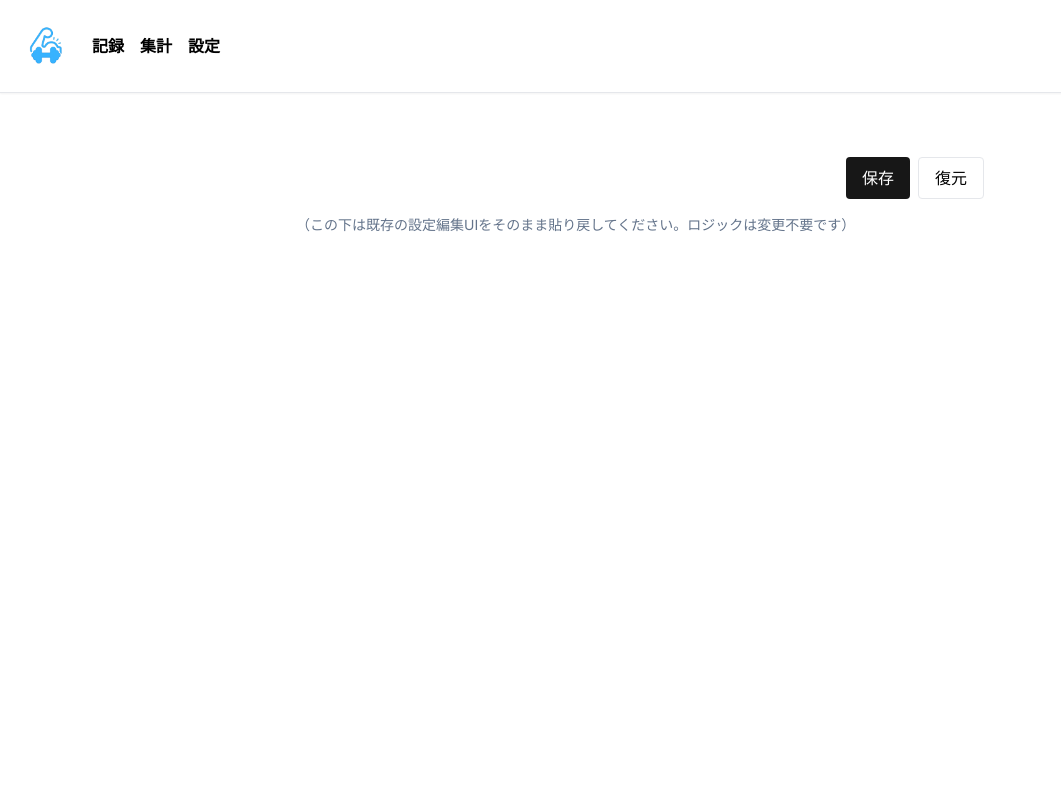
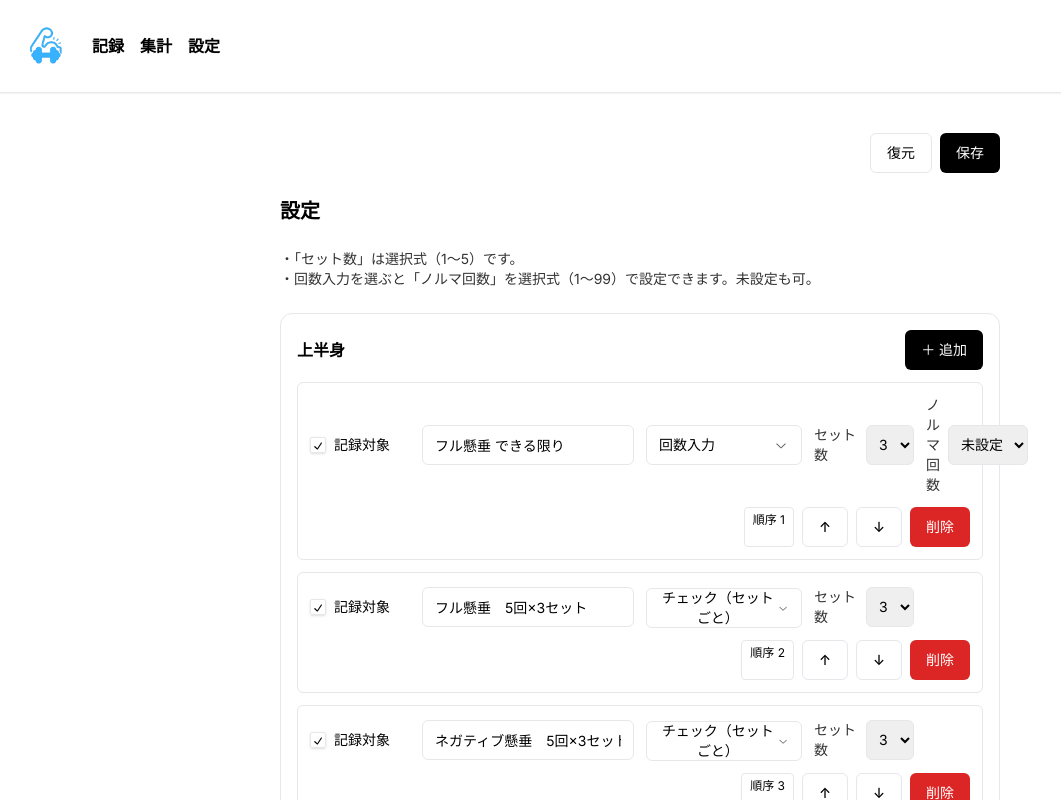
Before and after one commit to Mickey-1996/workout-tracker20250807, a Next.js app: page /tabs/settings in a window 1280 px wide. Shown: the top 800 px of the page, without its empty margins (0-1061 px from the left). Built offline with nearby package versions, Linux system fonts and the light colour scheme.

Commit message:
Update SettingsTab.tsx

```diff
--- a/src/tabs/SettingsTab.tsx
+++ b/src/tabs/SettingsTab.tsx
@@ -1,194 +1,379 @@
 "use client";
 
-import React, { useEffect, useMemo, useRef, useState } from "react";
-import { defaultExercises } from "@/lib/exercises-default"; // 既存の初期データ
-import type { ExerciseItem, ExercisesState, InputMode } from "@/lib/types";
+import { useEffect, useMemo, useState, useRef } from "react";
+import { Button } from "@/components/ui/Button";
+import { Input } from "@/components/ui/Input";
+import { Checkbox } from "@/components/ui/Checkbox";
+import {
+  Select,
+  SelectTrigger,
+  SelectValue,
+  SelectContent,
+  SelectItem,
+} from "@/components/ui/Select";
 
-/** ★いまの保存キー（これからも使うキー） */
-const KEY_SETTINGS_V2 = "wt:settings.v2";
-/** ★過去に使っていた/ありえるキー名の候補（自動移行でスキャン） */
-const LEGACY_KEYS = [
-  "exercises",
-  "settings",
-  "wt:settings",
-  "exercisesState",
-  "EXERCISES",
-] as const;
+import type { Category, ExerciseItem, InputMode } from "@/lib/types";
+import { loadJSON, saveJSON } from "@/lib/local-storage";
+import { defaultExercises } from "@/lib/exercises-default";
 
-/** localStorage ヘルパ */
-const ls = {
-  get: (k: string) => {
-    try {
-      if (typeof window === "undefined") return null;
-      return window.localStorage.getItem(k);
-    } catch {
-      return null;
-    }
-  },
-  set: (k: string, v: string) => {
-    try {
-      if (typeof window === "undefined") return;
-      window.localStorage.setItem(k, v);
-    } catch {}
-  },
+const SETTINGS_KEY = "settings-v1";
+const SETTINGS_DOWNLOAD_FILENAME = "settings.latest.json";
+
+/** types.ts は触らず UI 側だけで拡張 */
+type ExtendedExerciseItem = ExerciseItem & {
+  repTarget?: number;   // 回数入力モード時のノルマ回数
+  checkCount?: number;  // セット数（旧: sets 互換あり）
+  sets?: number;
+  order?: number;
+  enabled?: boolean;
 };
 
-/** 何かしらの JSON を安全に parse */
-function safeParse<T>(raw: string | null): T | null {
-  if (!raw) return null;
-  try {
-    return JSON.parse(raw) as T;
-  } catch {
-    return null;
-  }
+type Settings = { items: ExtendedExerciseItem[] };
+
+/* ===== ユーティリティ（順序正規化・比較） ===== */
+const cmpOrderName = (a: ExtendedExerciseItem, b: ExtendedExerciseItem) =>
+  (a.order ?? 0) - (b.order ?? 0) || (a.name ?? "").localeCompare(b.name ?? "");
+
+function normalizeOrders(list: ExtendedExerciseItem[]): ExtendedExerciseItem[] {
+  const out = list.map((x) => ({ ...x })); // 破壊的変更を避ける
+  (["upper", "lower", "other"] as Category[]).forEach((cat) => {
+    const grp = out.filter((x) => x.category === cat).sort(cmpOrderName);
+    grp.forEach((x, i) => {
+      const idx = out.findIndex((y) => y.id === x.id);
+      if (idx >= 0) out[idx] = { ...out[idx], order: i + 1 };
+    });
+  });
+  return out;
 }
 
-/** 旧キー群を上から順に探して最初に見つかった設定を返す */
-function readFromAnyLegacy(): ExercisesState | null {
-  for (const k of LEGACY_KEYS) {
-    const hit = safeParse<ExercisesState>(ls.get(k));
-    if (hit && typeof hit === "object") return hit;
-  }
-  return null;
+function toItemSafe(raw: any, fallbackCat: Category = "other"): ExtendedExerciseItem {
+  const catRaw = raw?.category;
+  const cat = (catRaw === "upper" || catRaw === "lower" || catRaw === "other" ? catRaw : (catRaw === "etc" ? "other" : fallbackCat)) as Category;
+  const checkCount = typeof raw?.checkCount === "number" ? raw.checkCount : (typeof raw?.sets === "number" ? raw.sets : 3);
+  return {
+    id: String(raw?.id ?? crypto.randomUUID()),
+    name: String(raw?.name ?? ""),
+    category: cat,
+    enabled: raw?.enabled !== false,
+    order: Number(raw?.order ?? 0),
+    inputMode: (raw?.inputMode ?? raw?.mode ?? "check") as InputMode,
+    checkCount,
+    sets: typeof raw?.sets === "number" ? raw.sets : checkCount,
+    repTarget: typeof raw?.repTarget === "number" ? raw.repTarget : undefined,
+  };
 }
 
-/** v2（正式キー）を読む。無ければ旧キーを返す */
-function loadSettings(): { state: ExercisesState; migratedFrom?: string } {
-  const v2 = safeParse<ExercisesState>(ls.get(KEY_SETTINGS_V2));
-  if (v2) return { state: v2 };
+function groupForCompat(list: ExtendedExerciseItem[]) {
+  const g: Record<"upper"|"lower"|"other", any[]> = { upper: [], lower: [], other: [] };
+  for (const it of list) {
+    g[it.category].push({
+      id: it.id,
+      name: it.name,
+      category: it.category,
+      enabled: it.enabled !== false,
+      order: it.order ?? 0,
+      inputMode: it.inputMode ?? "check",
+      checkCount: it.checkCount ?? it.sets ?? 3,
+      sets: it.sets,
+      repTarget: it.repTarget,
+    });
+  }
+  return g;
+}
+/* ========================================== */
 
-  const legacy = LEGACY_KEYS.find((k) => safeParse<ExercisesState>(ls.get(k)));
-  if (legacy) {
+function newItem(cat: Category): ExtendedExerciseItem {
   return {
-      state:
-        safeParse<ExercisesState>(ls.get(legacy)) ??
-        // 念のため
-        makeDefaultState(),
-      migratedFrom: legacy,
+    id: crypto.randomUUID(),
+    name: "",
+    category: cat,
+    inputMode: "check",
+    checkCount: 3,
+    sets: 3,
+    enabled: true,
+    order: 0, // 後で normalize される
   };
 }
-  // 何も無い場合はデフォルト
-  return { state: makeDefaultState() };
-}
 
-/** デフォルト状態を生成（既存 defaultExercises から） */
-function makeDefaultState(): ExercisesState {
+export default function SettingsTab() {
+  const [items, setItems] = useState<ExtendedExerciseItem[]>([]);
+  const [ready, setReady] = useState(false);
+  const fileRef = useRef<HTMLInputElement | null>(null);
+
+  useEffect(() => {
+    // 既存データ → なければデフォルト種目
+    const saved = loadJSON<Settings>(SETTINGS_KEY);
+    const base =
+      saved?.items?.length ? (saved.items as ExtendedExerciseItem[]) : (defaultExercises as ExtendedExerciseItem[]);
+    setItems(normalizeOrders(base));
+    setReady(true);
+  }, []);
+
+  useEffect(() => {
+    if (!ready) return;
+    // v1 / v2 / 互換キーに保存
+    saveJSON(SETTINGS_KEY, { items });
+    saveJSON("wt:settings.v2", { items });
+    saveJSON("exercises", groupForCompat(items));
+  }, [items, ready]);
+
+  const byCat = useMemo(() => {
     return {
-    items: defaultExercises,
-    order: defaultExercises.map((it) => it.id),
-    // ほか必要なフィールドがあればここで初期化
-  } as ExercisesState;
-}
+      upper: items.filter((x) => x.category === "upper").sort(cmpOrderName),
+      lower: items.filter((x) => x.category === "lower").sort(cmpOrderName),
+      other: items.filter((x) => x.category === "other").sort(cmpOrderName),
+    };
+  }, [items]);
 
-/** 1回だけ v2 へ書き込む（マイグレーション用） */
-function writeOnceIfNeeded(state: ExercisesState) {
-  if (!ls.get(KEY_SETTINGS_V2)) {
-    ls.set(KEY_SETTINGS_V2, JSON.stringify(state));
-  }
-}
+  const update = (id: string, patch: Partial<ExtendedExerciseItem>) =>
+    setItems((prev) => prev.map((it) => (it.id === id ? { ...it, ...patch } : it)));
 
-/** 手動保存（ボタン） */
-function saveV2(state: ExercisesState) {
-  ls.set(KEY_SETTINGS_V2, JSON.stringify(state));
-}
+  const add = (cat: Category) =>
+    setItems((prev) => {
+      const maxOrder =
+        prev.filter((x) => x.category === cat).reduce((m, x) => Math.max(m, x.order ?? 0), 0) || 0;
+      const item = newItem(cat);
+      item.order = maxOrder + 1;
+      return [...prev, item];
+    });
 
-/** JSON のインポート/エクスポート */
-async function pickFileAsText(): Promise<string | null> {
-  try {
-    // iOS Safari 対応：<input type="file">を動的に生成
-    return await new Promise<string | null>((resolve) => {
-      const input = document.createElement("input");
-      input.type = "file";
-      input.accept = "application/json";
-      input.onchange = async () => {
-        const file = input.files?.[0];
-        if (!file) return resolve(null);
-        const text = await file.text();
-        resolve(text);
-      };
-      input.click();
+  const remove = (id: string) => setItems((prev) => normalizeOrders(prev.filter((x) => x.id !== id)));
+
+  /** ↑/↓：カテゴリ内で1つ移動し、連動して連番を振り直す */
+  const move = (id: string, dir: -1 | 1) =>
+    setItems((prev) => {
+      const arr = [...prev];
+      const idx = arr.findIndex((x) => x.id === id);
+      if (idx < 0) return prev;
+      const cat = arr[idx].category;
+
+      // 対象カテゴリの並び（現在の order で整列）
+      const catList = arr.filter((x) => x.category === cat).sort(cmpOrderName);
+      const pos = catList.findIndex((x) => x.id === id);
+      const nextPos = pos + dir;
+      if (nextPos < 0 || nextPos >= catList.length) return prev;
+
+      // 1つ移動
+      const moved = catList.splice(pos, 1)[0];
+      catList.splice(nextPos, 0, moved);
+
+      // 連番を再付与
+      catList.forEach((x, i) => {
+        const k = arr.findIndex((y) => y.id === x.id);
+        if (k >= 0) arr[k] = { ...arr[k], order: i + 1 };
       });
-  } catch {
-    return null;
-  }
-}
 
-function downloadText(filename: string, text: string) {
-  const blob = new Blob([text], { type: "application/json" });
+      return arr;
+    });
+
+  /* ---------- 保存/復元（ファイル） ---------- */
+  const handleClickSave = () => {
+    const normalized = normalizeOrders(items);
+    const data: Settings = { items: normalized };
+
+    // localStorage（互換キーにも保存）
+    saveJSON(SETTINGS_KEY, data);
+    saveJSON("wt:settings.v2", data);
+    saveJSON("exercises", groupForCompat(normalized));
+
+    // ダウンロード（固定名）
+    const blob = new Blob([JSON.stringify(data, null, 2)], { type: "application/json" });
     const url = URL.createObjectURL(blob);
     const a = document.createElement("a");
     a.href = url;
-  a.download = filename;
+    a.download = SETTINGS_DOWNLOAD_FILENAME;
+    document.body.appendChild(a);
     a.click();
+    a.remove();
     URL.revokeObjectURL(url);
+
+    alert("設定を保存しました（Downloads に settings.latest.json を出力）。");
+  };
+
+  const handleClickRestore = () => fileRef.current?.click();
+
+  const handleRestoreFile: React.ChangeEventHandler<HTMLInputElement> = async (e) => {
+    const f = e.target.files?.[0];
+    if (!f) return;
+    try {
+      const text = await f.text();
+      const json = JSON.parse(text);
+
+      let list: ExtendedExerciseItem[] = [];
+
+      if (Array.isArray(json?.items)) {
+        list = (json.items as any[]).map((x) => toItemSafe(x));
+      } else if (json && typeof json === "object" && json["settings-v1"]?.items) {
+        const arr = (json["settings-v1"]?.items ?? []) as any[];
+        list = arr.map((x) => toItemSafe(x));
+      } else if (json?.upper || json?.lower || json?.other || json?.etc) {
+        const push = (arr: any[] | undefined, cat: Category) => {
+          if (!Array.isArray(arr)) return;
+          for (const raw of arr) list.push(toItemSafe(raw, cat));
+        };
+        push(json.upper, "upper");
+        push(json.lower, "lower");
+        push(json.other ?? json.etc, "other");
+      } else {
+        alert("復元できる形式ではありません。");
+        e.target.value = "";
+        return;
       }
 
-/** ▼ ここから画面本体 */
-export default function SettingsTab() {
-  // 1) 読み込み（v2→無ければ旧キー群）
-  const init = useMemo(loadSettings, []);
-  const [state, setState] = useState<ExercisesState>(init.state);
-  const migratedRef = useRef(init.migratedFrom);
+      const normalized = normalizeOrders(list);
 
-  // 2) 初回だけ：旧キーから来たなら v2 に“1回だけ”書く（空上書きを防止）
-  useEffect(() => {
-    if (migratedRef.current) {
-      writeOnceIfNeeded(state);
-      migratedRef.current = undefined;
+      // 保存（localStorage）
+      saveJSON(SETTINGS_KEY, { items: normalized });
+      saveJSON("wt:settings.v2", { items: normalized });
+      saveJSON("exercises", groupForCompat(normalized));
+
+      setItems(normalized);
+      alert(`復元完了（${normalized.length} 件）`);
+    } catch (err: any) {
+      alert(`復元に失敗しました: ${err?.message ?? err}`);
+    } finally {
+      e.target.value = "";
     }
-    // eslint-disable-next-line react-hooks/exhaustive-deps
-  }, []);
+  };
 
-  // ====== ここからは既存 UI のロジック ======
-  // 既存の state.items を編集したり、順序変更、入力方式の切替など…
-  // （このセクションはあなたが使っている実装のままでOK。
-  //   setState を呼ぶ場所はそのままにしてください）
+  const Block = (cat: Category, title: string) => {
+    const list = byCat[cat];
+    return (
+      <section className="space-y-3 rounded-xl border p-4">
+        <div className="flex items-center justify-between">
+          <h3 className="font-semibold">{title}</h3>
+          <Button onClick={() => add(cat)}>＋ 追加</Button>
+        </div>
 
-  // --- 見本レベルの最低限UI（ヘッダーの保存/復元だけは載せておきます） ---
-  async function onExport() {
-    saveV2(state); // まず v2 に確実に書く
-    downloadText(`settings-backup-${new Date().toISOString()}.json`, JSON.stringify(state));
-    alert("JSON をダウンロードしました。ファイルAppに保存しておいてください。");
+        <div className="space-y-3">
+          {list.length === 0 && <p className="text-sm opacity-70">（種目なし）</p>}
+
+          {list.map((it, idxInCat) => (
+            <div
+              key={it.id}
+              className="grid grid-cols-1 gap-3 sm:grid-cols-12 sm:items-center rounded-md border p-3"
+            >
+              {/* 記録対象 */}
+              <label className="flex items-center gap-2 sm:col-span-2">
+                <Checkbox
+                  checked={it.enabled !== false}
+                  onCheckedChange={(v) => update(it.id, { enabled: Boolean(v) })}
+                />
+                <span className="text-sm">記録対象</span>
+              </label>
+
+              {/* 種目名 */}
+              <div className="sm:col-span-4">
+                <Input
+                  placeholder="種目名（例：フル懸垂 5回×3セット）"
+                  value={it.name}
+                  onChange={(e) => update(it.id, { name: e.target.value })}
+                />
+              </div>
+
+              {/* 入力方式 */}
+              <div className="sm:col-span-3">
+                <Select
+                  value={it.inputMode ?? "check"}
+                  onValueChange={(v) => update(it.id, { inputMode: v as InputMode })}
+                >
+                  <SelectTrigger>
+                    <SelectValue placeholder="入力方式" />
+                  </SelectTrigger>
+                  <SelectContent>
+                    <SelectItem value="check">チェック（セットごと）</SelectItem>
+                    <SelectItem value="count">回数入力</SelectItem>
+                  </SelectContent>
+                </Select>
+              </div>
+
+              {/* セット数（選択式 1〜5） */}
+              <div className="flex items-center gap-2 sm:col-span-2">
+                <span className="text-sm opacity-80">セット数</span>
+                <select
+                  className="h-10 rounded-md border px-2 text-sm"
+                  value={it.checkCount ?? it.sets ?? 3}
+                  onChange={(e) =>
+                    update(it.id, { checkCount: Number(e.target.value), sets: Number(e.target.value) })
                   }
+                >
+                  {[1, 2, 3, 4, 5].map((n) => (
+                    <option key={n} value={n}>
+                      {n}
+                    </option>
+                  ))}
+                </select>
+              </div>
 
-  async function onImport() {
-    const text = await pickFileAsText();
-    if (!text) return;
-    const next = safeParse<ExercisesState>(text);
-    if (!next) {
-      alert("読み込めませんでした。JSON を確認してください。");
-      return;
+              {/* ノルマ回数（回数入力のときだけ選択式：1〜99、未設定あり） */}
+              {(it.inputMode ?? "check") === "count" && (
+                <div className="flex items-center gap-2 sm:col-span-1">
+                  <span className="text-sm opacity-80">ノルマ回数</span>
+                  <select
+                    className="h-10 rounded-md border px-2 text-sm w-24"
+                    value={it.repTarget ?? ""}
+                    onChange={(e) =>
+                      update(it.id, {
+                        repTarget: e.target.value === "" ? undefined : Number(e.target.value),
+                      })
                     }
-    setState(next);
-    saveV2(next);
-    alert("設定を読み込みました。");
-  }
+                  >
+                    <option value="">未設定</option>
+                    {Array.from({ length: 99 }, (_, i) => i + 1).map((n) => (
+                      <option key={n} value={n}>
+                        {n}
+                      </option>
+                    ))}
+                  </select>
+                </div>
+              )}
+
+              {/* 順序表示 + 並び替え/削除 */}
+              <div className="flex gap-2 sm:col-span-12 sm:justify-end">
+                <span className="text-xs px-2 py-1 rounded border">
+                  順序 {it.order ?? idxInCat + 1}
+                </span>
+                <Button variant="secondary" onClick={() => move(it.id, -1)}>
+                  ↑
+                </Button>
+                <Button variant="secondary" onClick={() => move(it.id, 1)}>
+                  ↓
+                </Button>
+                <Button variant="destructive" onClick={() => remove(it.id)}>
+                  削除
+                </Button>
+              </div>
+            </div>
+          ))}
+        </div>
+      </section>
+    );
+  };
 
   return (
-    <div className="px-4 py-6 max-w-3xl mx-auto">
-      {/* ヘッダー：保存/復元（文言は要望どおり） */}
-      <div className="flex gap-2 justify-end mb-4">
-        <button
-          className="px-4 py-2 rounded bg-neutral-900 text-white"
-          onClick={onExport}
-        >
-          保存
-        </button>
-        <button
-          className="px-4 py-2 rounded border"
-          onClick={onImport}
-        >
-          復元
-        </button>
+    <div className="space-y-6">
+      {/* 保存／復元（ページ上部・右寄せ） */}
+      <div className="flex justify-end gap-2">
+        <input
+          ref={fileRef}
+          type="file"
+          accept="application/json"
+          className="hidden"
+          onChange={handleRestoreFile}
+        />
+        <Button variant="secondary" onClick={handleClickRestore}>復元</Button>
+        <Button onClick={handleClickSave}>保存</Button>
       </div>
 
-      {/* ↓↓↓ ここに既存の設定編集UI（項目追加、順序、入力方式、セット数/ノルマ回数…）をそのまま置いてください ↓↓↓ */}
-      {/* 例：
-      <ExerciseEditor state={state} onChange={setState} />
-      */}
-      <div className="text-sm text-slate-500">
-        （この下は既存の設定編集UIをそのまま貼り戻してください。ロジックは変更不要です）
-      </div>
+      <h2 className="text-xl font-bold">設定</h2>
+      <p className="text-sm opacity-80">
+        ・「セット数」は選択式（1〜5）です。<br />
+        ・回数入力を選ぶと「ノルマ回数」を選択式（1〜99）で設定できます。未設定も可。
+      </p>
+
+      {Block("upper", "上半身")}
+      {Block("lower", "下半身")}
+      {Block("other", "その他")}
     </div>
   );
 }
```
Lines whose indentation alone changed are shown as unchanged.
